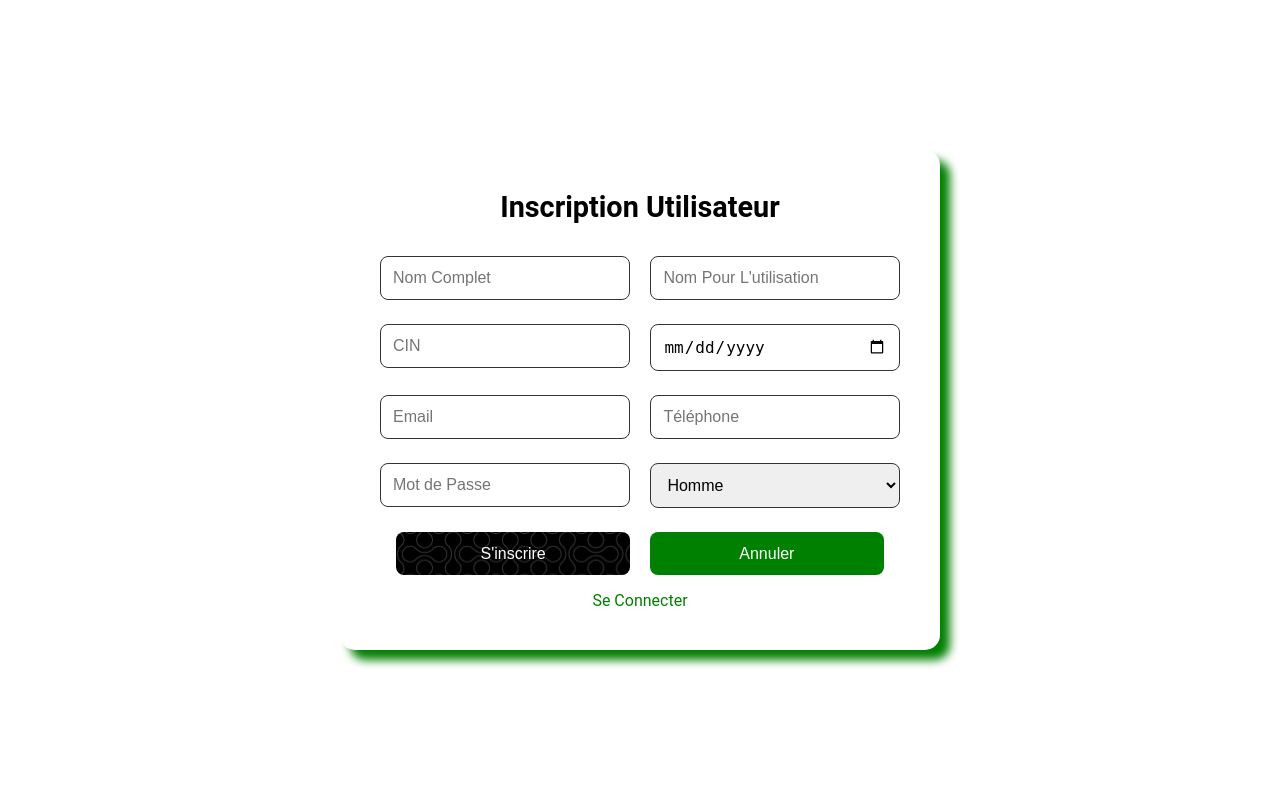
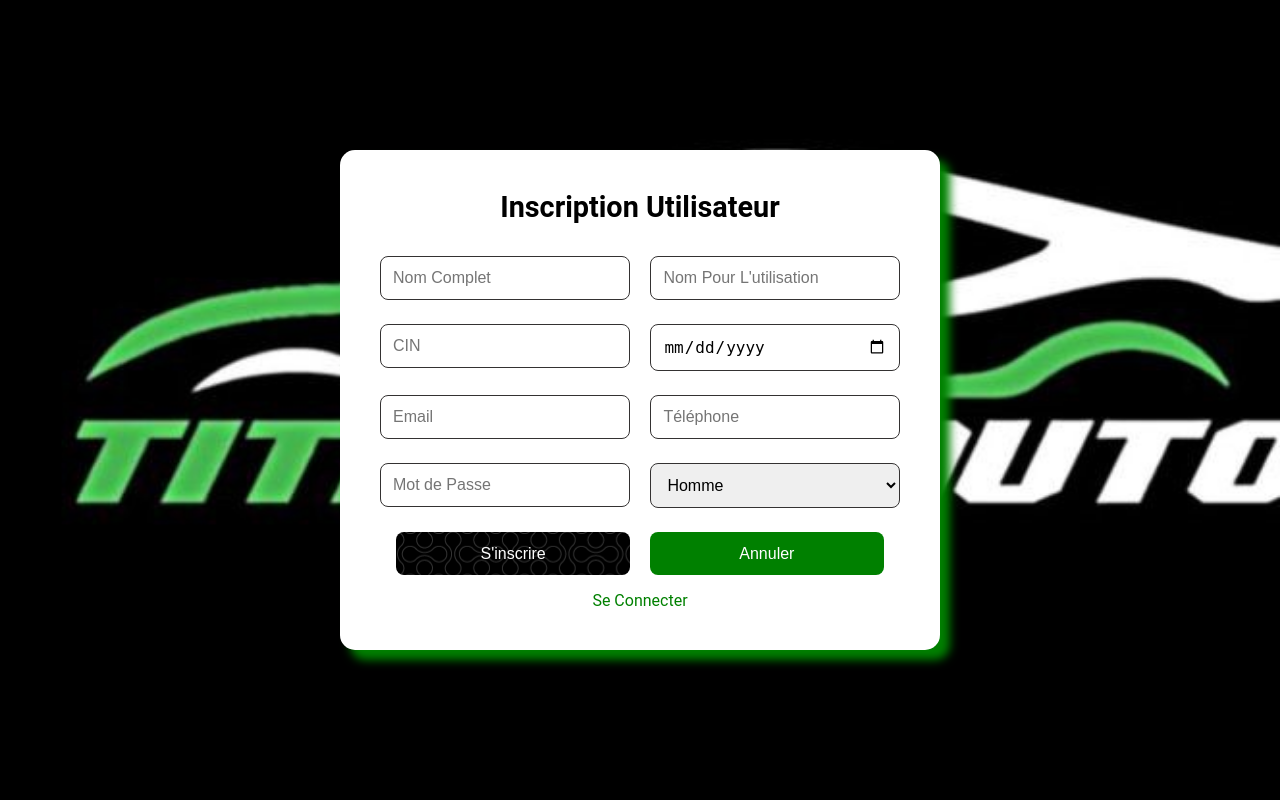
Before and after one commit to Rapid0Team/Titanic, a PHP site: page /php/sign-up.php in a window 1280 px wide. Run offline with PHP 8.4, Linux system fonts and the light colour scheme.

Commit message:
add background in login&sign-up

```diff
--- a/titanic/css/login.css
+++ b/titanic/css/login.css
@@ -17,6 +17,9 @@
 body{
 	background-image: url();
 	font-size: 14px;
+	background-image: url("../image/logo.jpg");
+	background-repeat: no-repeat;
+	background-size: cover;
 }
 
 /* la class qu contien tous */
--- a/titanic/css/sign-up.css
+++ b/titanic/css/sign-up.css
@@ -8,7 +8,9 @@
 
 /* Style du corps de la page pour le centrage et l'affichage */
 body {
-    background-image: url();
+    background-image: url("../image/logo.jpg");
+	background-repeat: no-repeat;
+	background-size: cover;
 
 	font-family: 'Roboto', sans-serif;
     display: flex;
```
